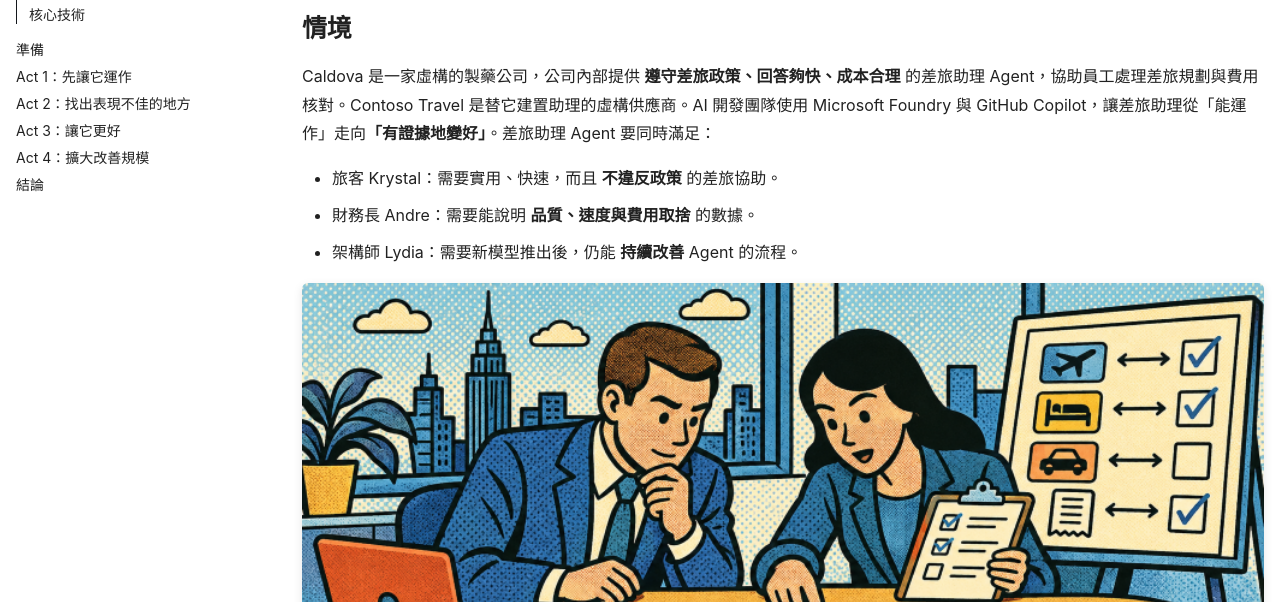
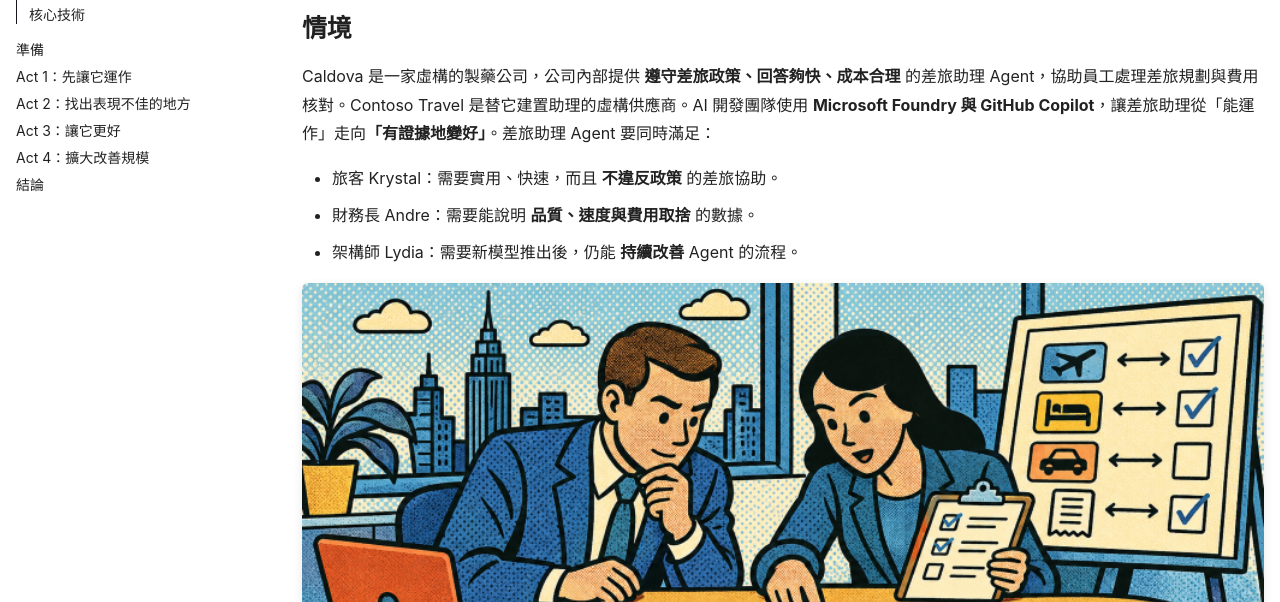
Before and after one commit to ownway22/workshop-agent-optimization-pages, a plain HTML site: page index.html in a window 1280 px wide. Shown: the part 198-800 px from the top of the page. Drawn offline with Linux system fonts and the light colour scheme.

Commit message:
Publish latest saved teaching website with MkDocs 1.6.1
Co-authored-by: Copilot <223556219+Copilot@users.noreply.github.com>

```diff
--- a/index.html
+++ b/index.html
@@ -535,7 +535,7 @@
 
 <h1 class="travel-title workshop-home-title" id="操作導覽">導覽<a class="headerlink" href="#操作導覽" title="Permanent link">¶</a></h1>
 <h2 id="情境">情境<a class="headerlink" href="#情境" title="Permanent link">¶</a></h2>
-<p>Caldova 是一家虛構的製藥公司，公司內部提供 <strong>遵守差旅政策、回答夠快、成本合理</strong> 的差旅助理 Agent，協助員工處理差旅規劃與費用核對。Contoso Travel 是替它建置助理的虛構供應商。AI 開發團隊使用 Microsoft Foundry 與 GitHub Copilot，讓差旅助理從「能運作」走向<strong>「有證據地變好」</strong>。差旅助理 Agent 要同時滿足：</p>
+<p>Caldova 是一家虛構的製藥公司，公司內部提供 <strong>遵守差旅政策、回答夠快、成本合理</strong> 的差旅助理 Agent，協助員工處理差旅規劃與費用核對。Contoso Travel 是替它建置助理的虛構供應商。AI 開發團隊使用 <strong>Microsoft Foundry 與 GitHub Copilot</strong>，讓差旅助理從「能運作」走向<strong>「有證據地變好」</strong>。差旅助理 Agent 要同時滿足：</p>
 <ul>
 <li>旅客 Krystal：需要實用、快速，而且 <strong>不違反政策</strong> 的差旅協助。</li>
 <li>財務長 Andre：需要能說明 <strong>品質、速度與費用取捨</strong> 的數據。</li>
```
